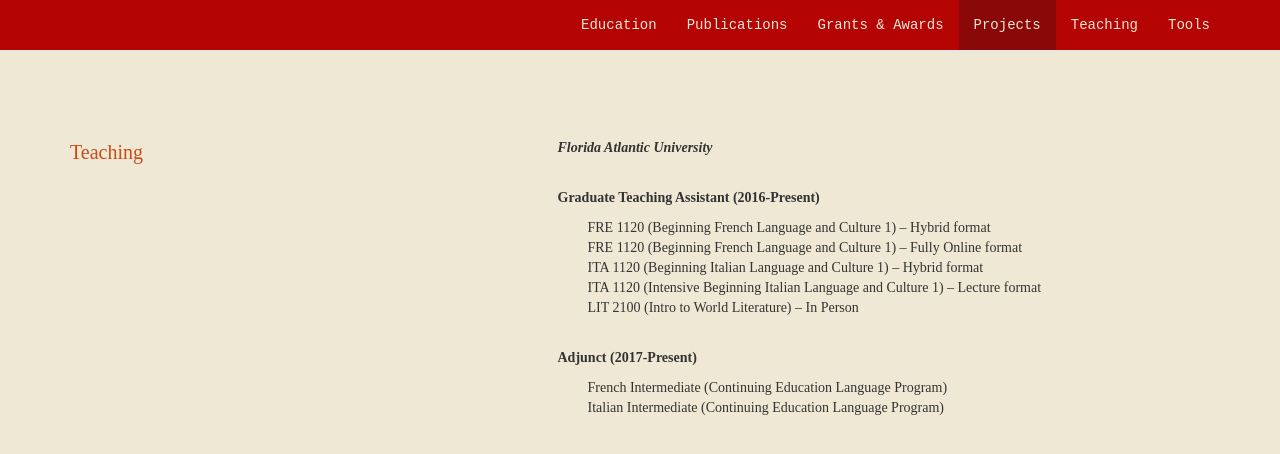
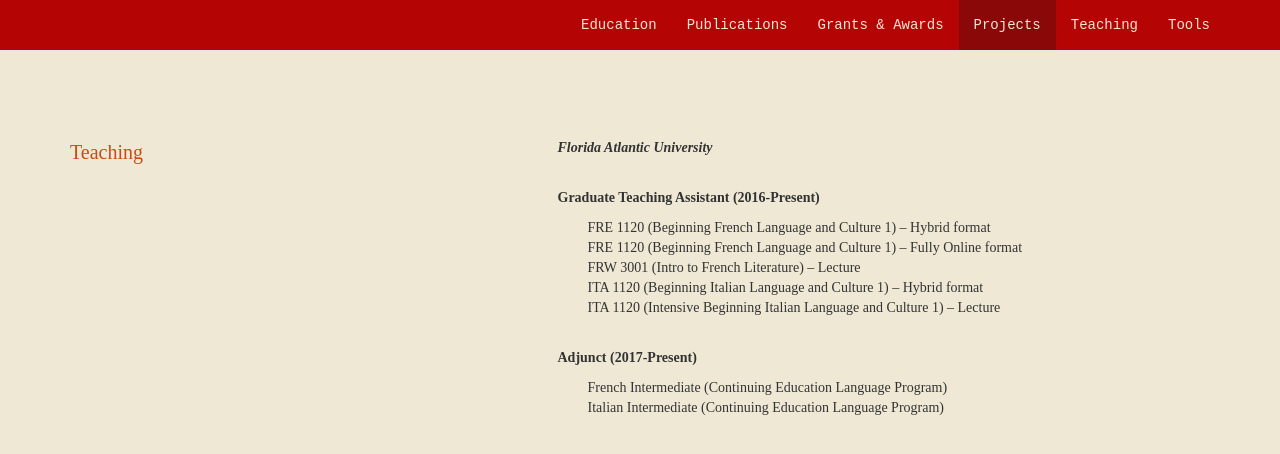
Before and after one commit to vivianapezzullo/nolauren.github.io, a Jekyll site: the page index.html, which Jekyll copies as it is, in a window 1280 px wide and 900 px high, scrolled down 4482 px. Shown: the top 454 px of the window. Built offline with Jekyll 4.4.1, drawn with Linux system fonts in a browser that asks for light colours; nearby versions of some CDN libraries.

Commit message:
Update index.html

```diff
--- a/index.html
+++ b/index.html
@@ -221,9 +221,9 @@
 
 FRE 1120 (Beginning French Language and Culture 1) – Hybrid format <br>
 FRE 1120 (Beginning French Language and Culture 1) – Fully Online format <br>
+FRW 3001 (Intro to French Literature) – Lecture <br>
 ITA 1120 (Beginning Italian Language and Culture 1) – Hybrid format <br>
-ITA 1120 (Intensive Beginning Italian Language and Culture 1) – Lecture format <br>
-LIT 2100 (Intro to World Literature) – In Person</p>
+ITA 1120 (Intensive Beginning Italian Language and Culture 1) – Lecture </p>
                     <p class="text-left"><b>Adjunct (2017-Present)</b></p>
                     <p class="text-left" style="margin-bottom:30px; margin-left:30px;">French Intermediate (Continuing Education Language Program) <br>
 Italian Intermediate (Continuing Education Language Program)</p>
```
